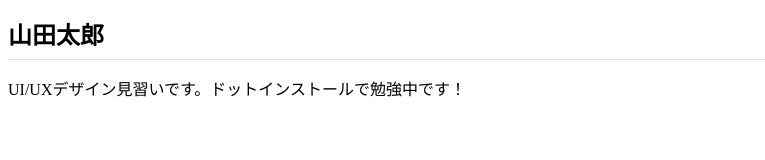
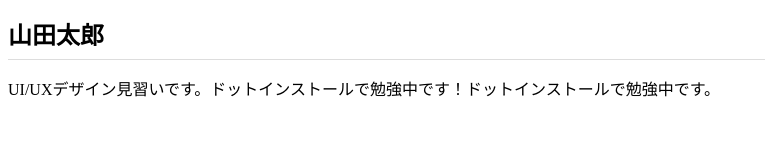
Before and after one commit to Toruy385/toruy.github.io, a plain HTML site: page index.html in a window 1280 px wide. Shown: the whole page, without its empty margins (0-765 px from the left). Drawn offline with Linux system fonts and the light colour scheme.

Commit message:
Add files via upload

```diff
--- a/index.html
+++ b/index.html
@@ -7,6 +7,6 @@
   </head>
   <body>
     <h1>山田太郎</h1>
-    <p>UI/UXデザイン見習いです。ドットインストールで勉強中です！</p>
+    <p>UI/UXデザイン見習いです。ドットインストールで勉強中です！ドットインストールで勉強中です。</p>
   </body>
 </html>
```
